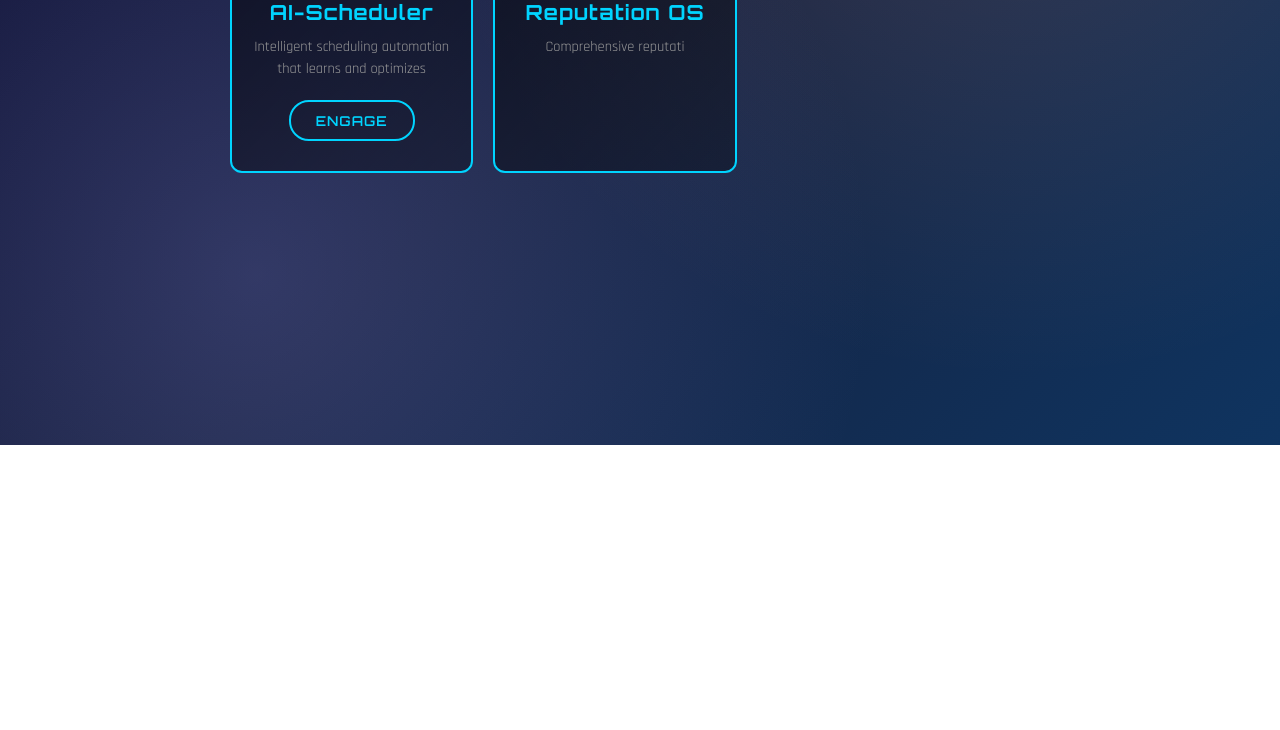
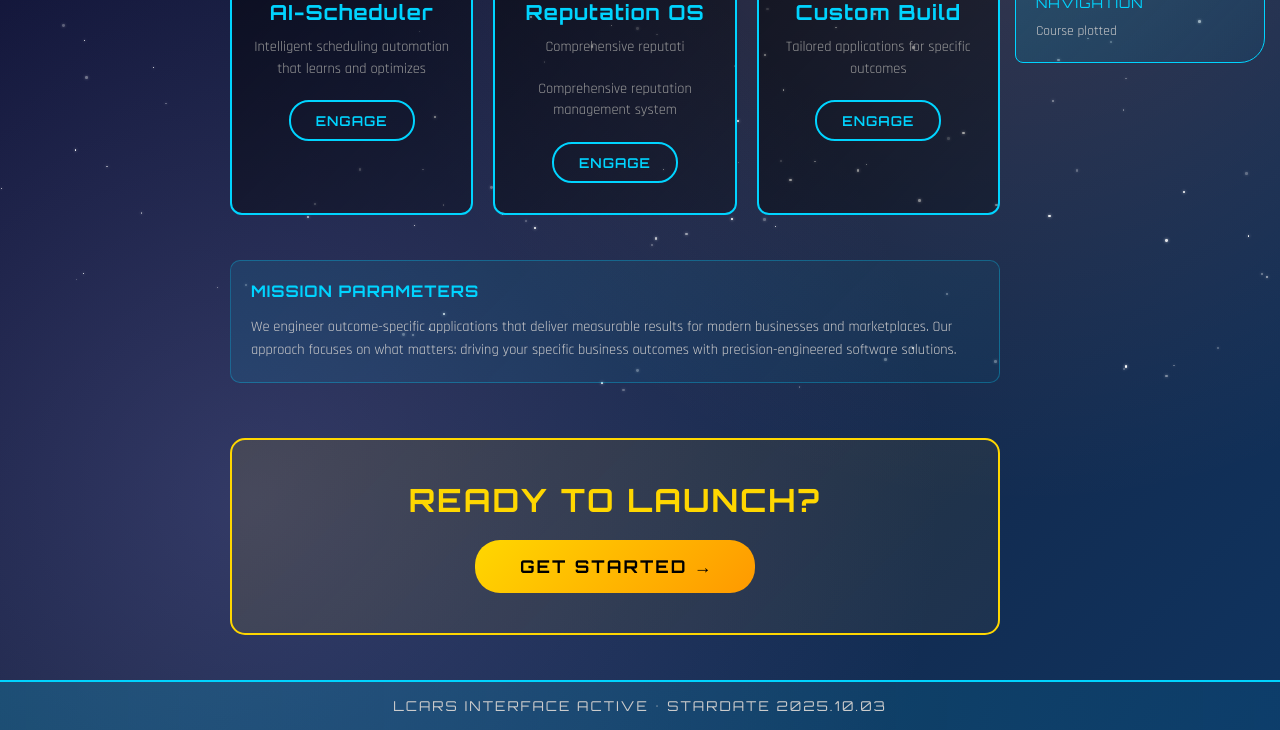
Before and after one commit to whitbeckrental-spec/Rito-LCARS-V2, a plain HTML site: page index.html in a window 1280 px wide. Shown: the part 405-1135 px from the top of the page. Before the commit the page ends 850 px from the top, so only its background shows below. Drawn offline with Linux system fonts and the light colour scheme.

Commit message:
Update index.html
added missing code

```diff
--- a/index.html
+++ b/index.html
@@ -492,3 +492,81 @@
                     <div class="product-icon">🛡️</div>
                     <h3 class="product-name">Reputation OS</h3>
                     <p class="product-desc">Comprehensive reputati
+
+                        <p class="product-desc">Comprehensive reputation management system</p>
+                    <button class="product-btn">ENGAGE</button>
+                </div>
+
+                <div class="product-box">
+                    <div class="product-icon">⚙️</div>
+                    <h3 class="product-name">Custom Build</h3>
+                    <p class="product-desc">Tailored applications for specific outcomes</p>
+                    <button class="product-btn">ENGAGE</button>
+                </div>
+            </div>
+
+            <!-- Info Panel -->
+            <div class="info-panel">
+                <h3 class="info-title">MISSION PARAMETERS</h3>
+                <p class="info-text">
+                    We engineer outcome-specific applications that deliver measurable results for modern businesses and marketplaces.
+                    Our approach focuses on what matters: driving your specific business outcomes with precision-engineered software solutions.
+                </p>
+            </div>
+
+            <!-- CTA Section -->
+            <div class="cta-section">
+                <h2 class="cta-title">READY TO LAUNCH?</h2>
+                <button class="cta-button">
+                    GET STARTED
+                    <span>→</span>
+                </button>
+            </div>
+        </main>
+
+        <!-- Right Sidebar -->
+        <aside class="right-sidebar">
+            <div class="status-panel">
+                <div class="status-label">SYSTEM STATUS</div>
+                <div class="status-value">All systems operational</div>
+            </div>
+            <div class="status-panel">
+                <div class="status-label">PROJECTS ACTIVE</div>
+                <div class="status-value">247 applications deployed</div>
+            </div>
+            <div class="status-panel">
+                <div class="status-label">CLIENT SUCCESS</div>
+                <div class="status-value">98% satisfaction rate</div>
+            </div>
+            <div class="status-panel">
+                <div class="status-label">NAVIGATION</div>
+                <div class="status-value">Course plotted</div>
+            </div>
+        </aside>
+    </div>
+
+    <!-- Bottom Status Bar -->
+    <footer class="bottom-bar">
+        <div class="status-text">LCARS INTERFACE ACTIVE • STARDATE 2025.10.03</div>
+    </footer>
+
+    <script>
+        // Generate starfield with more visible stars
+        const starfield = document.getElementById('starfield');
+        for (let i = 0; i < 200; i++) {
+            const star = document.createElement('div');
+            star.className = 'star';
+            star.style.left = Math.random() * 100 + '%';
+            star.style.top = Math.random() * 100 + '%';
+            star.style.animationDelay = Math.random() * 3 + 's';
+
+            // Vary star sizes
+            const size = Math.random() * 2 + 1;
+            star.style.width = size + 'px';
+            star.style.height = size + 'px';
+
+            starfield.appendChild(star);
+        }
+    </script>
+</body>
+</html>
```
